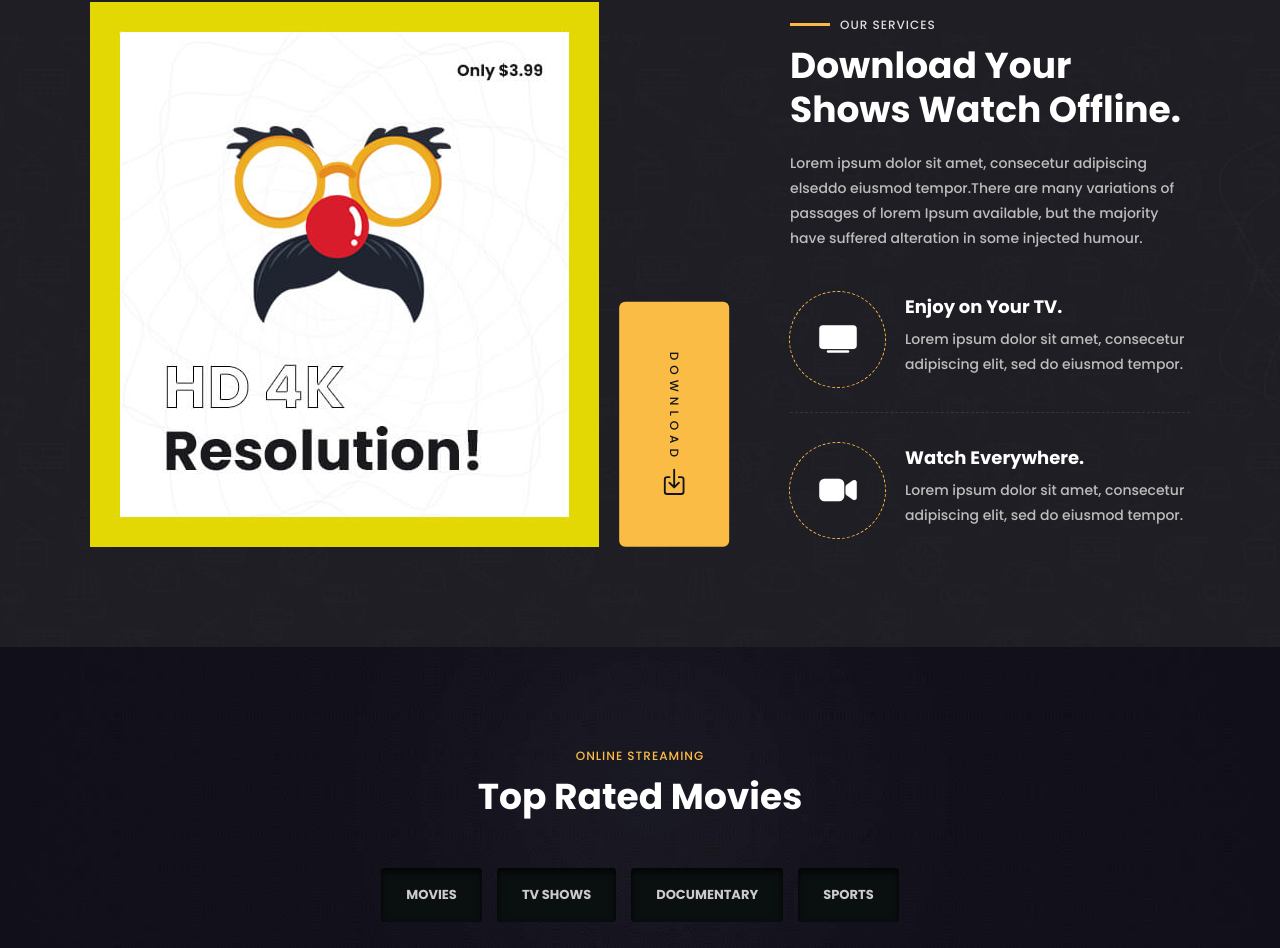
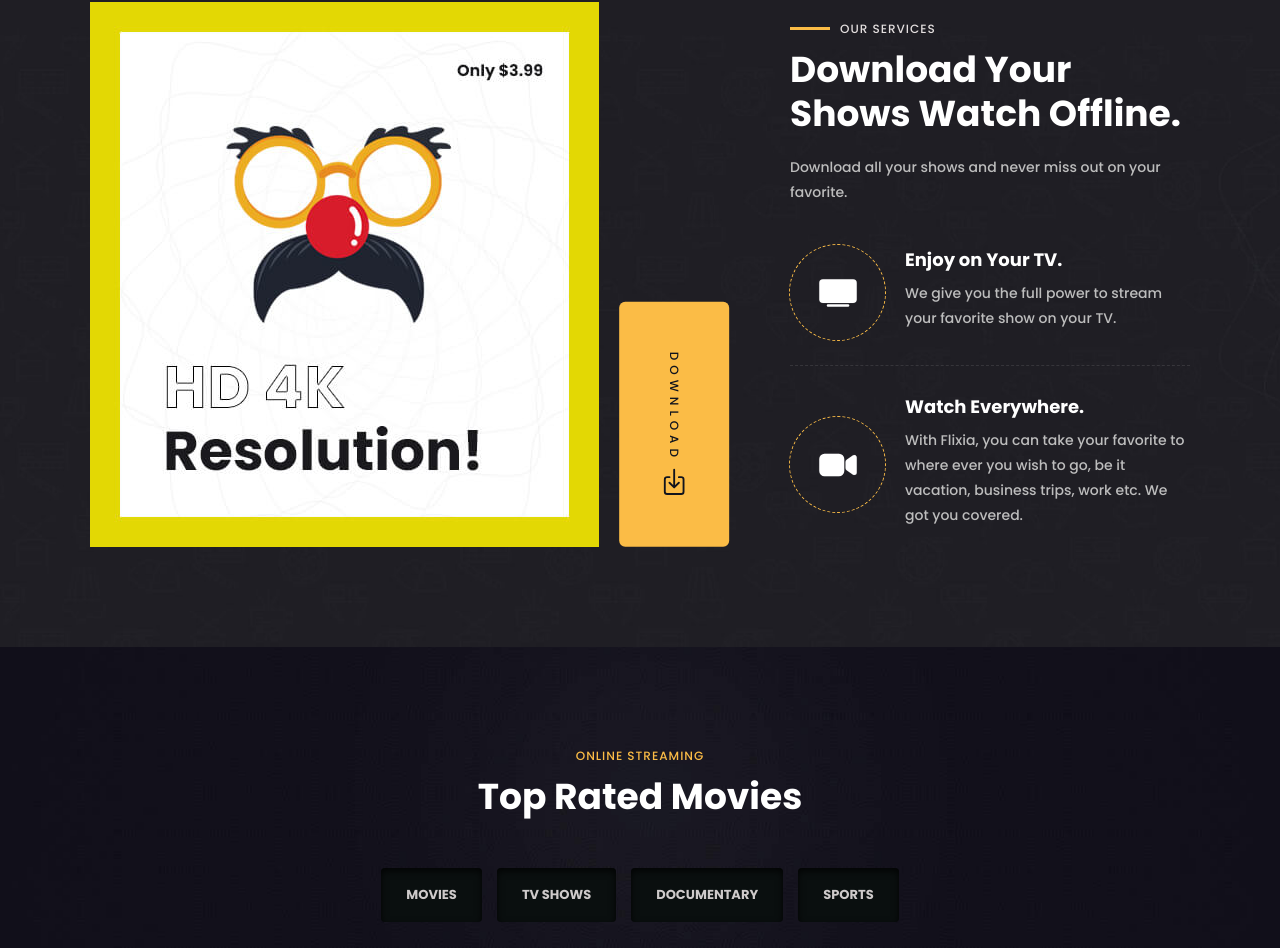
Before and after one commit to helloojohn/Flixia, a plain HTML site: page index.html in a window 1280 px wide. Shown: the part 1809-2757 px from the top of the page. Drawn offline with nearby package versions, Linux system fonts and the light colour scheme; files whose address does not match are found by name.

Commit message:
Update index file

```diff
--- a/index.html
+++ b/index.html
@@ -416,9 +416,7 @@
             <h2 class="h2 service-title">Download Your Shows Watch Offline.</h2>
 
             <p class="service-text">
-              Lorem ipsum dolor sit amet, consecetur adipiscing elseddo eiusmod tempor.There are many variations of
-              passages of lorem
-              Ipsum available, but the majority have suffered alteration in some injected humour.
+              Download all your shows and never miss out on your favorite.
             </p>
 
             <ul class="service-list">
@@ -434,7 +432,7 @@
                     <h3 class="h3 card-title">Enjoy on Your TV.</h3>
 
                     <p class="card-text">
-                      Lorem ipsum dolor sit amet, consecetur adipiscing elit, sed do eiusmod tempor.
+                      We give you the full power to stream your favorite show on your TV.
                     </p>
                   </div>
 
@@ -452,7 +450,7 @@
                     <h3 class="h3 card-title">Watch Everywhere.</h3>
 
                     <p class="card-text">
-                      Lorem ipsum dolor sit amet, consecetur adipiscing elit, sed do eiusmod tempor.
+                      With Flixia, you can take your favorite to where ever you wish to go, be it vacation, business trips, work etc. We got you covered.
                     </p>
                   </div>
 
```
